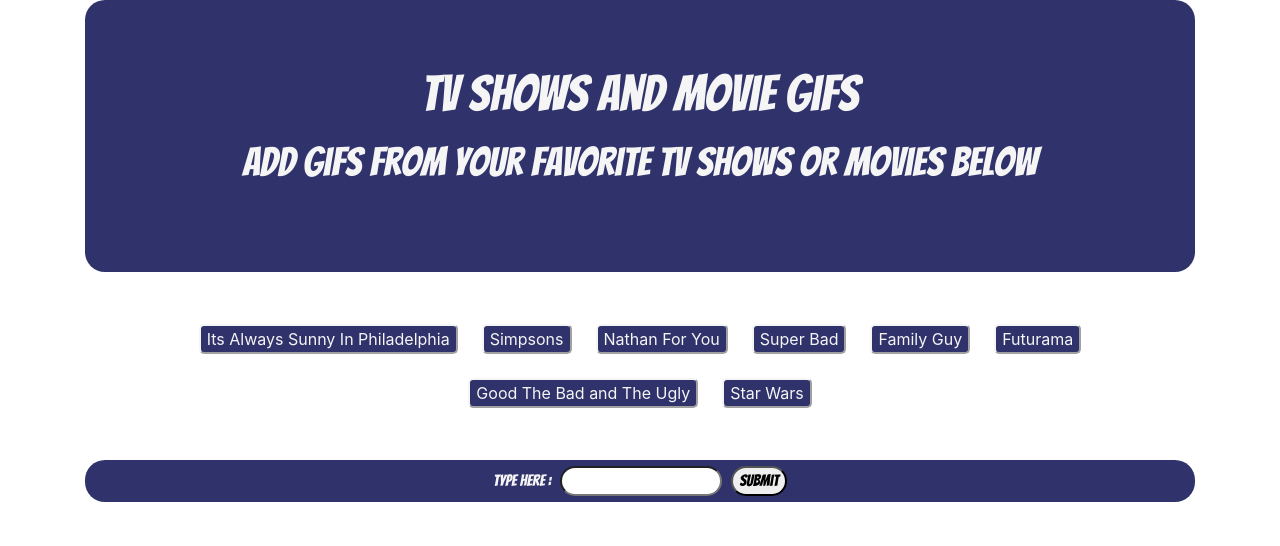
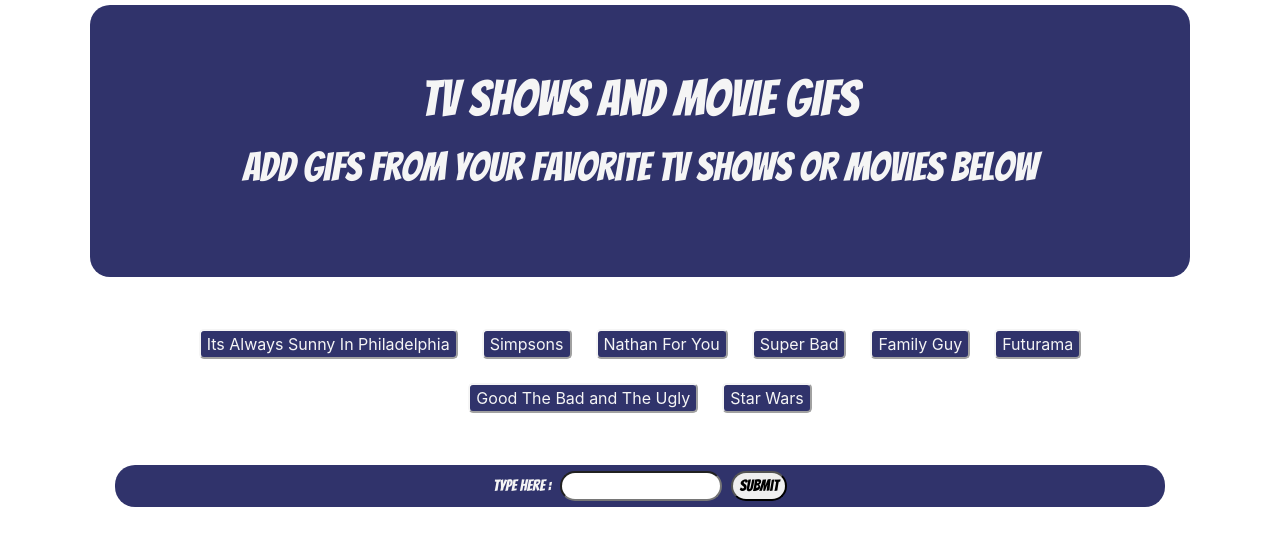
Before and after one commit to RayKilburg/GiphyAPI, a plain HTML site: page index.html in a window 1280 px wide. Drawn offline with nearby package versions, Linux system fonts and the light colour scheme.

Commit message:
addedLogo

```diff
--- a/assets/css/style.css
+++ b/assets/css/style.css
@@ -5,6 +5,7 @@
   color: whitesmoke;
   border-radius: 20px;
   font-size: 40px;
+  margin: 5px;
 }
 h1 {
   font-size: 50px;
@@ -22,6 +23,7 @@
   background-color: rgb(48, 51, 107);
   border-radius: 20px;
   color: whitesmoke;
+  margin: 30px;
 }
 #user-input {
   border-radius: 20px;
@@ -39,3 +41,6 @@
 input {
   border-radius: 15px;
 }
+p {
+  font-family: "Bangers", cursive;
+}
--- a/assets/javascript/app.js
+++ b/assets/javascript/app.js
@@ -58,7 +58,7 @@
         var p = $("<p>").text("Rating: " + rating);
 
         var personImage = $("<img>");
-        personImage.attr("src", results[i].images.fixed_height_still.url);
+        personImage.attr("src", results[i].images.fixed_height.url);
         /////////////////
         personImage.attr(
           "data-still",
```
Also changed, not shown: assets/images/gipy.png (added), 1 other file.
